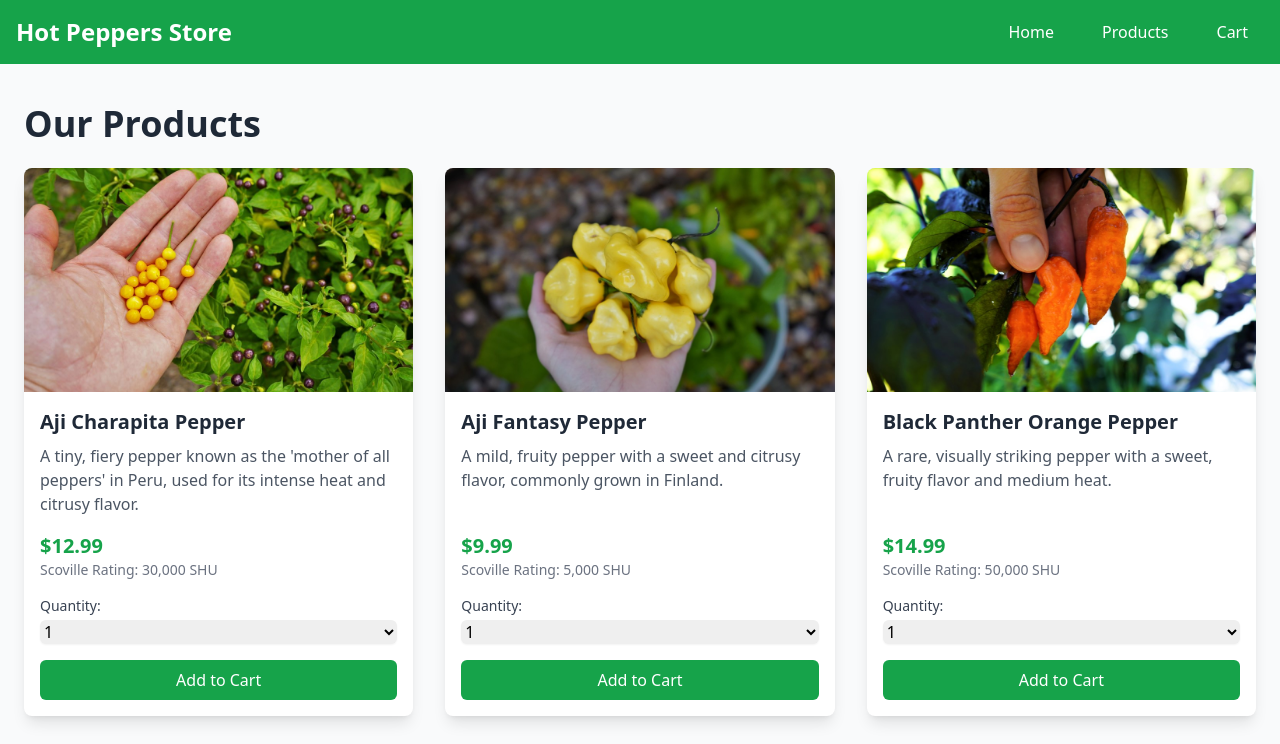
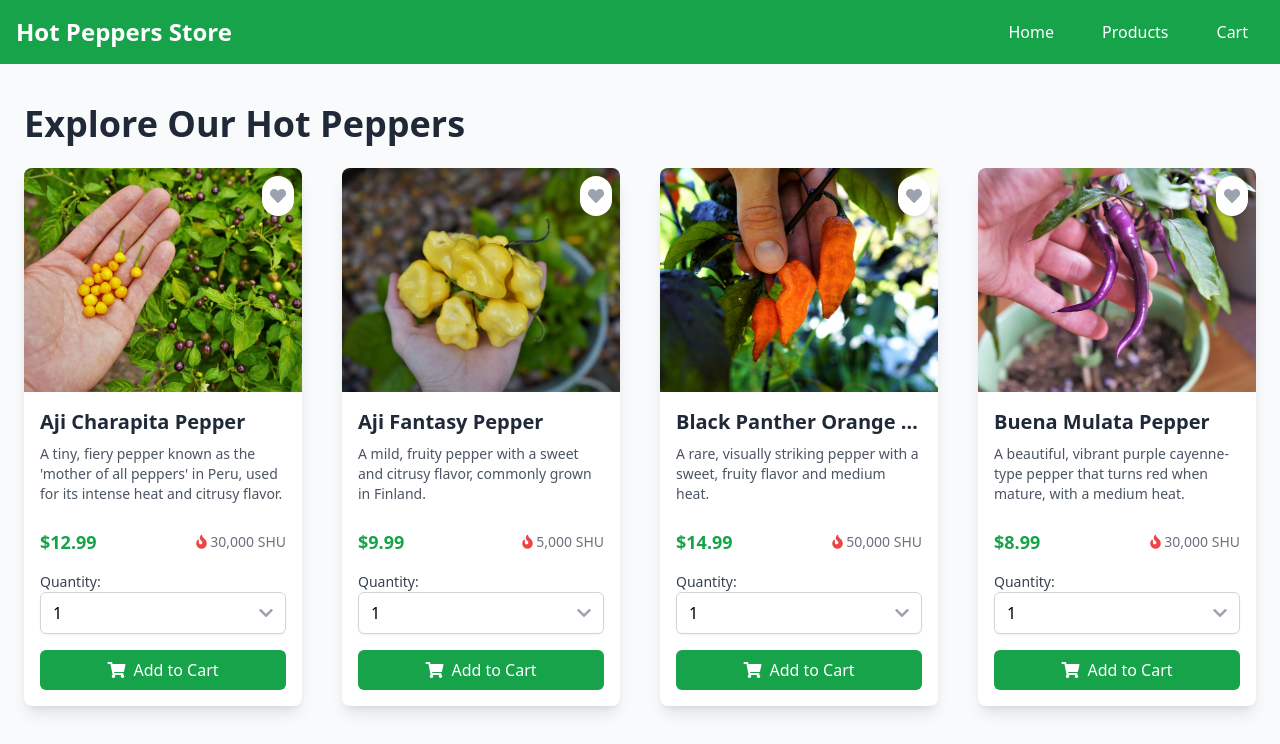
Before and after one commit to zarnescurazvan98/hot-peppers-store, a Vue app: page /products in a window 1280 px wide. Shown: the top 744 px of the page. Built offline with nearby package versions, Linux system fonts and the light colour scheme.

Commit message:
add CustomDropdown.vue + style some more

```diff
--- a/public/index.html
+++ b/public/index.html
@@ -4,7 +4,7 @@
     <meta charset="utf-8">
     <meta http-equiv="X-UA-Compatible" content="IE=edge">
     <meta name="viewport" content="width=device-width,initial-scale=1.0">
-    <link rel="icon" href="<%= BASE_URL %>favicon.ico">
+    <link rel="stylesheet" href="https://cdnjs.cloudflare.com/ajax/libs/font-awesome/5.15.4/css/all.min.css">
     <title><%= htmlWebpackPlugin.options.title %></title>
   </head>
   <body>
--- /dev/null
+++ b/src/components/CustomDropdown.vue
@@ -0,0 +1,55 @@
+<template>
+  <div class="relative">
+    <button
+        @click="toggleDropdown"
+        class="w-full bg-white border border-gray-300 rounded-md py-2 px-3 shadow-sm flex justify-between items-center focus:outline-none focus:ring-2 focus:ring-green-500 focus:border-green-500"
+    >
+      {{ selected }}
+      <i class="fas fa-chevron-down text-gray-400"></i>
+    </button>
+
+    <!-- Dropdown Options -->
+    <ul v-if="isOpen" class="absolute mt-1 w-full bg-white border border-gray-300 rounded-md shadow-lg z-50 max-h-60 overflow-auto">
+      <li
+          v-for="option in options"
+          :key="option"
+          @click="selectOption(option)"
+          class="cursor-pointer hover:bg-green-100 py-2 px-3 text-gray-700"
+      >
+        {{ option }}
+      </li>
+    </ul>
+  </div>
+</template>
+
+<script>
+export default {
+  name: 'CustomDropdown',
+  props: {
+    modelValue: {
+      type: Number,
+      default: 1,
+    },
+    options: {
+      type: Array,
+      required: true,
+    },
+  },
+  data() {
+    return {
+      isOpen: false, // Controls dropdown visibility
+      selected: this.modelValue, // Holds selected value
+    };
+  },
+  methods: {
+    toggleDropdown() {
+      this.isOpen = !this.isOpen;
+    },
+    selectOption(option) {
+      this.selected = option;
+      this.isOpen = false; // Close the dropdown after selecting
+      this.$emit('update:modelValue', this.selected); // Emit the selected value for v-model support
+    },
+  },
+};
+</script>
--- a/src/components/ProductCard.vue
+++ b/src/components/ProductCard.vue
@@ -1,35 +1,44 @@
 <template>
-  <div class="bg-white rounded-lg shadow-lg hover:shadow-2xl transition-shadow duration-200 flex flex-col h-full">
-    <img :src="product.image" alt="Product Image" class="w-full h-56 object-cover rounded-t-lg">
+  <div class="bg-white rounded-lg shadow-lg hover:shadow-2xl transition-shadow duration-200 flex flex-col h-full transform hover:scale-105">
+    <div class="relative">
+      <img :src="product.image" alt="Product Image" class="w-full h-56 object-cover rounded-t-lg">
+      <div class="absolute top-2 right-2 bg-white rounded-full p-2 shadow-md">
+        <i class="fas fa-heart text-gray-400 hover:text-red-500 transition duration-200 cursor-pointer"></i>
+      </div>
+    </div>
 
     <div class="p-4 flex flex-col flex-grow">
       <div class="flex-1">
-        <h2 class="text-xl font-bold text-gray-800 mb-2">{{ product.name }}</h2>
-        <p class="text-gray-600 line-clamp-3">{{ product.description }}</p>
+        <h2 class="text-xl font-bold text-gray-800 mb-2 truncate">{{ product.name }}</h2>
+        <p class="text-gray-600 text-sm mb-4 line-clamp-3">{{ product.description }}</p>
       </div>
 
-      <div class="mt-4">
-        <p class="text-xl font-semibold text-green-600">${{ product.price.toFixed(2) }}</p>
-        <p class="text-sm text-gray-500">Scoville Rating: {{ product.scovilleScale.toLocaleString() }} SHU</p>
+      <div class="mt-2 flex justify-between items-center">
+        <p class="text-lg font-semibold text-green-600">${{ product.price.toFixed(2) }}</p>
+        <span class="text-sm text-gray-500"><i class="fas fa-fire text-red-500"></i> {{ product.scovilleScale.toLocaleString() }} SHU</span>
       </div>
 
+      <!-- Custom Dropdown for Quantity -->
       <div class="mt-4">
         <label for="quantity" class="block text-sm font-medium text-gray-700">Quantity:</label>
-        <select v-model="selectedQuantity" id="quantity" class="mt-1 block w-full border-gray-300 rounded-md shadow-sm focus:ring-green-500 focus:border-green-500">
-          <option v-for="number in quantities" :key="number" :value="number">{{ number }}</option>
-        </select>
+        <CustomDropdown v-model="selectedQuantity" :options="quantities" />
       </div>
 
-      <button @click="addToCart" class="mt-4 w-full bg-green-600 text-white py-2 rounded-md hover:bg-green-700 transition duration-200">
-        Add to Cart
+      <button @click="addToCart" class="mt-4 w-full bg-green-600 text-white py-2 rounded-md hover:bg-green-700 transition duration-200 flex items-center justify-center">
+        <i class="fas fa-shopping-cart mr-2"></i> Add to Cart
       </button>
     </div>
   </div>
 </template>
 
 <script>
+import CustomDropdown from '../components/CustomDropdown.vue';
+
 export default {
   name: 'ProductCard',
+  components: {
+    CustomDropdown,
+  },
   props: {
     product: {
       type: Object,
@@ -39,12 +48,12 @@ export default {
   data() {
     return {
       selectedQuantity: 1,
-      quantities: Array.from({length: 10}, (_, i) => i + 1),
+      quantities: Array.from({ length: 10 }, (_, i) => i + 1),
     };
   },
   methods: {
     addToCart() {
-      const productWithQuantity = {...this.product, quantity: this.selectedQuantity};
+      const productWithQuantity = { ...this.product, quantity: this.selectedQuantity };
       this.$store.dispatch('addProduct', productWithQuantity);
     },
   },
--- a/src/views/ProductsList.vue
+++ b/src/views/ProductsList.vue
@@ -1,7 +1,8 @@
 <template>
   <div class="p-6 bg-gray-50 min-h-screen">
-    <h1 class="text-4xl font-bold text-gray-800 mb-6">Our Products</h1>
-    <div class="grid grid-cols-1 sm:grid-cols-2 md:grid-cols-3 gap-8">
+    <h1 class="text-4xl font-bold text-gray-800 mb-6">Explore Our Hot Peppers</h1>
+
+    <div class="grid grid-cols-1 sm:grid-cols-2 md:grid-cols-3 lg:grid-cols-4 gap-10">
       <ProductCard v-for="product in products" :key="product.id" :product="product" />
     </div>
   </div>
@@ -13,9 +14,11 @@ import products from '../assets/products.json';
 
 export default {
   name: 'ProductList',
-  components: {ProductCard},
+  components: { ProductCard },
   data() {
-    return {products};
+    return {
+      products,
+    };
   },
 };
 </script>
--- a/src/views/ShoppingCart.vue
+++ b/src/views/ShoppingCart.vue
@@ -1,44 +1,49 @@
 <template>
   <div class="cart-page p-6 bg-gray-50 min-h-screen">
-    <h1 class="text-3xl font-bold text-gray-800 mb-4">Your Cart</h1>
+    <h1 class="text-4xl font-bold text-gray-800 mb-6">Your Cart</h1>
+
     <div v-if="cartItems.length > 0">
-      <div v-for="item in cartItems" :key="item.id" class="border-b py-4 flex items-center">
-        <img :src="item.image" alt="Product Image" class="w-16 h-16 object-cover rounded-lg mr-4">
-        <div class="flex-1">
-          <h2 class="text-lg font-bold text-gray-800">{{ item.name }}</h2>
-          <p class="text-gray-600">Price: ${{ item.price.toFixed(2) }} each</p>
-          <p class="text-gray-600">Subtotal: ${{ (item.price * item.quantity).toFixed(2) }}</p>
+      <div v-for="item in cartItems" :key="item.id" class="flex items-center justify-between border-b py-6">
+        <img :src="item.image" alt="Product Image" class="w-20 h-20 object-cover rounded-lg shadow-md">
 
-          <div class="mt-2 flex items-center">
-            <label for="quantity-{{ item.id }}" class="text-sm font-medium text-gray-700">Quantity:</label>
-            <select
-                v-model="item.quantity"
-                @change="updateQuantity(item.id, item.quantity)"
-                id="quantity-{{ item.id }}"
-                class="ml-2 block w-20 border-gray-300 rounded-md shadow-sm focus:border-green-500 focus:ring-green-500"
-            >
-              <option v-for="number in quantities" :key="number" :value="number">{{ number }}</option>
-            </select>
-          </div>
+        <div class="flex-1 px-4">
+          <h2 class="text-xl font-semibold text-gray-800">{{ item.name }}</h2>
+          <p class="text-sm text-gray-600">Price: ${{ item.price.toFixed(2) }} each</p>
+          <p class="text-sm text-gray-600">Subtotal: ${{ (item.price * item.quantity).toFixed(2) }}</p>
         </div>
 
-        <button @click="removeFromCart(item.id)" class="bg-red-500 text-white py-1 px-4 ml-4 rounded-lg hover:bg-red-600 transition">
-          Remove
+        <!-- Custom Dropdown for Quantity -->
+        <div class="relative w-20">
+          <CustomDropdown v-model="item.quantity" :options="quantities" />
+        </div>
+
+        <button @click="removeFromCart(item.id)" class="flex items-center justify-center bg-red-500 text-white p-3 rounded-lg hover:bg-red-600 transition">
+          <i class="fas fa-trash-alt"></i>
         </button>
       </div>
 
-      <h3 class="text-xl font-bold mt-6 text-gray-800">Total: ${{ cartTotal.toFixed(2) }}</h3>
-      <button class="mt-4 w-full bg-green-600 text-white py-2 rounded-md hover:bg-green-700 transition">
-        Proceed to Checkout
-      </button>
+      <div class="mt-6 text-right">
+        <h3 class="text-2xl font-bold text-gray-800">Total: ${{ cartTotal.toFixed(2) }}</h3>
+        <button class="mt-4 w-full bg-green-600 text-white py-3 rounded-md hover:bg-green-700 transition flex items-center justify-center">
+          <i class="fas fa-credit-card mr-2"></i> Proceed to Checkout
+        </button>
+      </div>
     </div>
-    <p v-else class="text-gray-700">Your cart is empty</p>
+
+    <p v-else class="text-lg text-gray-600 mt-10 flex items-center justify-center">
+      <i class="fas fa-shopping-cart text-4xl text-gray-300 mr-4"></i> Your cart is empty
+    </p>
   </div>
 </template>
 
 <script>
+import CustomDropdown from '../components/CustomDropdown.vue';
+
 export default {
   name: 'ShoppingCart',
+  components: {
+    CustomDropdown,
+  },
   computed: {
     cartItems() {
       return this.$store.getters.cartItems;
@@ -47,7 +52,7 @@ export default {
       return this.$store.getters.cartTotal;
     },
     quantities() {
-      return Array.from({length: 10}, (_, i) => i + 1);
+      return Array.from({ length: 10 }, (_, i) => i + 1);
     },
   },
   methods: {
@@ -55,7 +60,7 @@ export default {
       this.$store.dispatch('removeProduct', productId);
     },
     updateQuantity(productId, newQuantity) {
-      this.$store.dispatch('updateProductQuantity', {productId, quantity: newQuantity});
+      this.$store.dispatch('updateProductQuantity', { productId, quantity: newQuantity });
     },
   },
 };
```
